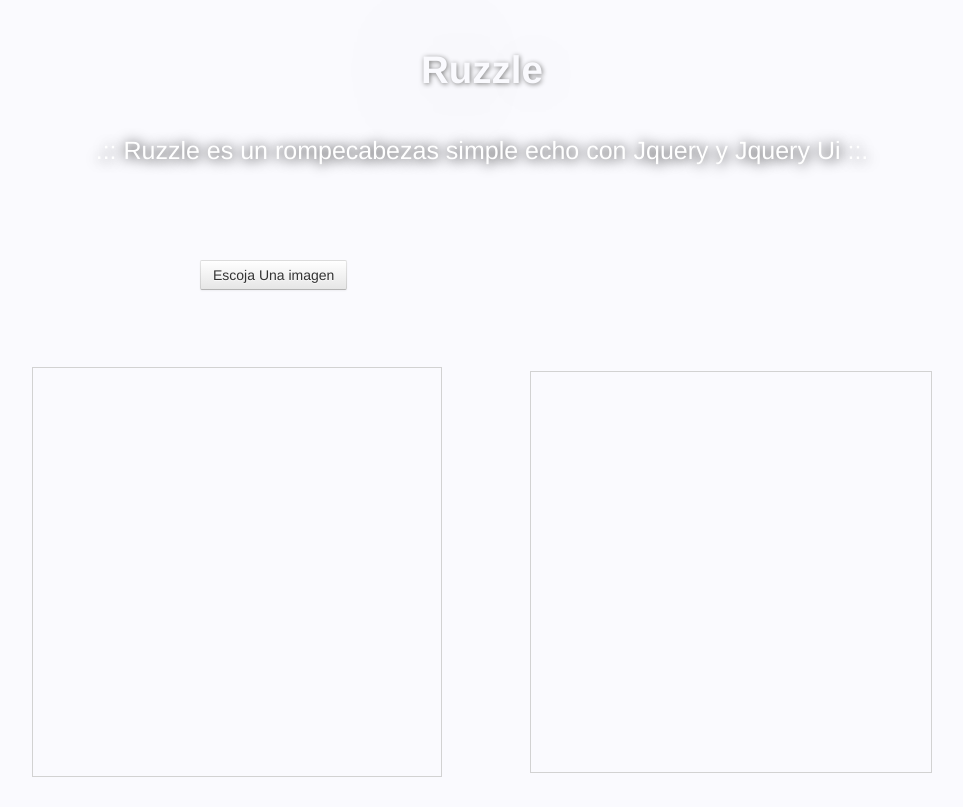
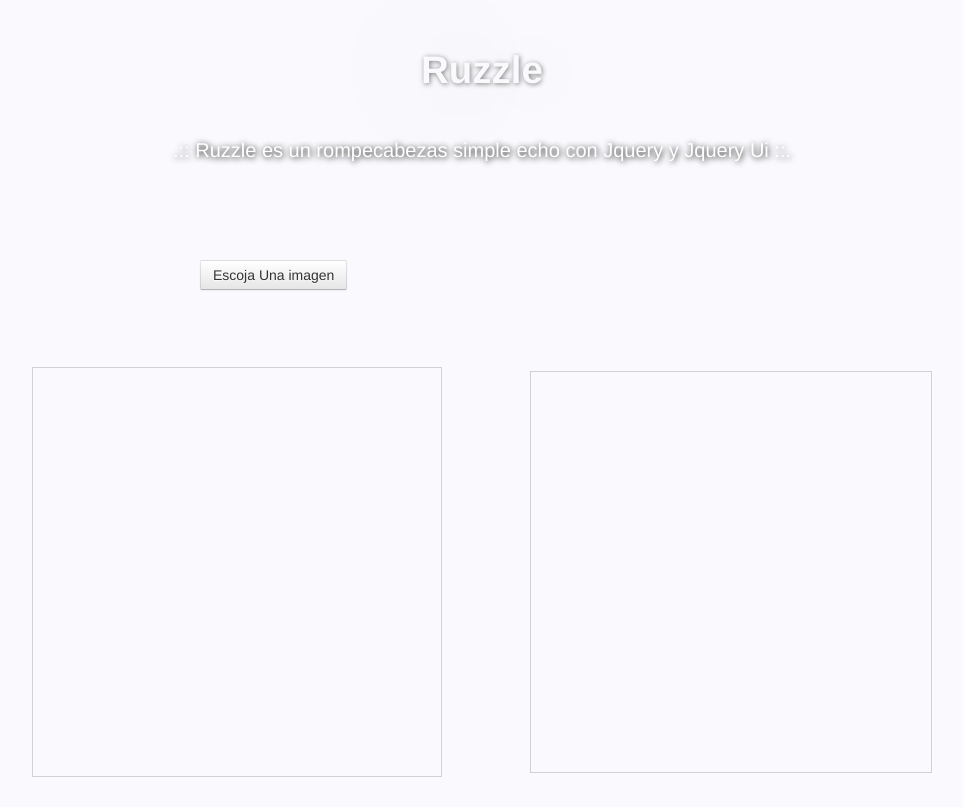
Before and after one commit to Reybin/Reybin.JS.Ruzzle, a plain HTML site: page index.html in a window 1280 px wide. Shown: the whole page, without its empty margins (158-1121 px from the left). Drawn offline with nearby package versions, Linux system fonts and the light colour scheme.

Commit message:
Update style.css

```diff
--- a/css/style.css
+++ b/css/style.css
@@ -15,8 +15,8 @@
     margin-top: 50px;
     margin-bottom: 50px;
     color:  white;
-    text-shadow: 1px 1px 13px black, 1px 1px 150px #868695;
-    font-size: 25px;
+    text-shadow: 1px 1px 6px black, 1px 1px 150px #868695;
+    font-size: 20px;
 }
 
 .imagen-A {
```
